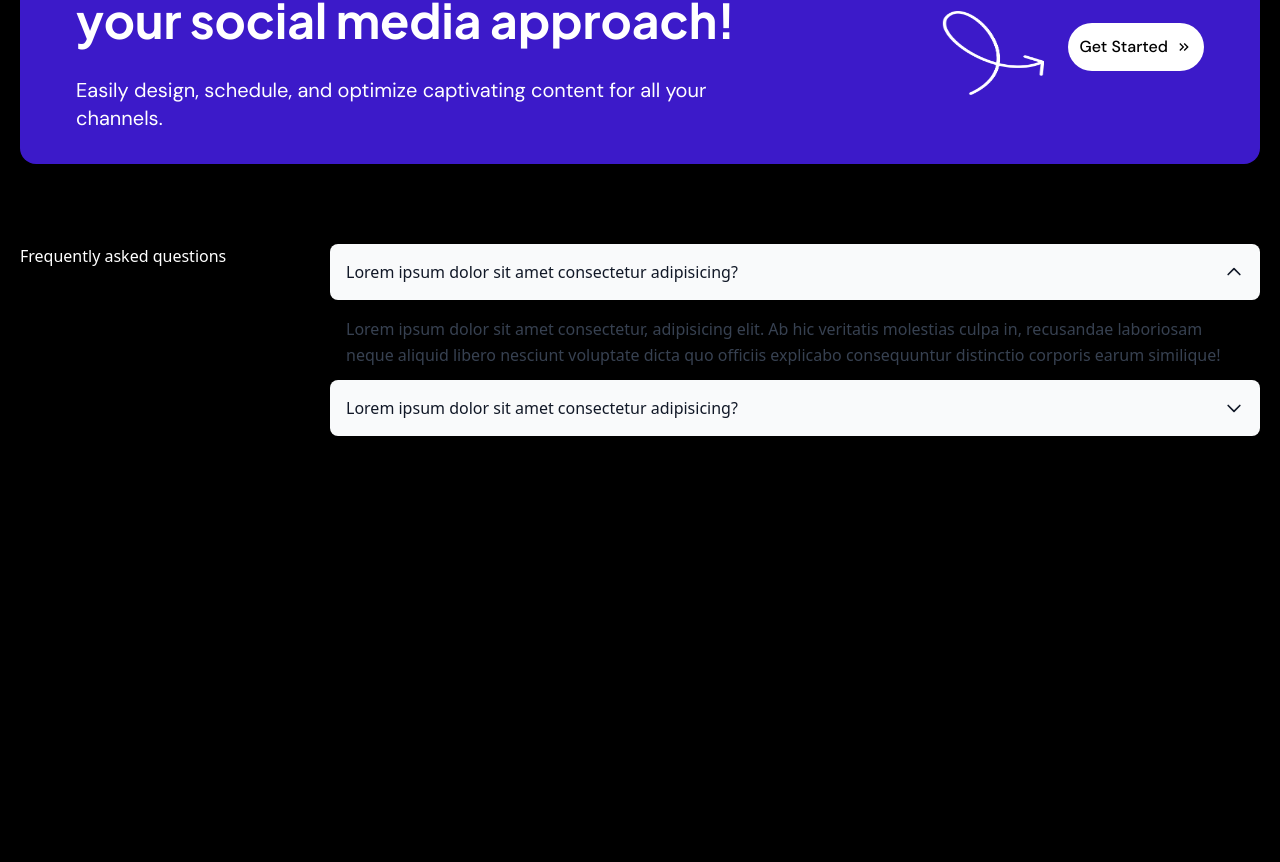
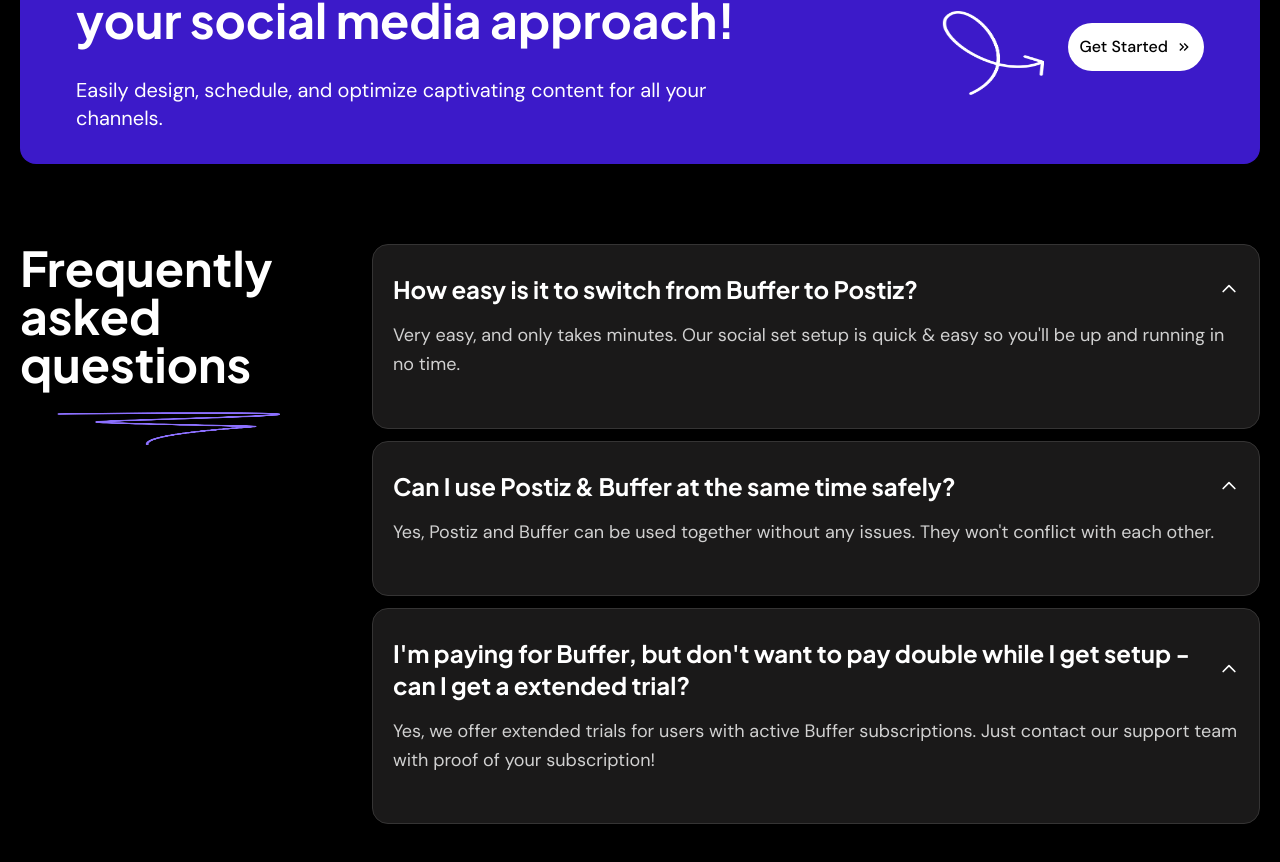
Before and after one commit to Oishee90/crazy-devs-task, a Next.js app: page / in a window 1280 px wide. Shown: the part 3922-4784 px from the top of the page. Before the commit the page ends 4398 px from the top, so only its background shows below. Built offline with nearby package versions, Linux system fonts and the light colour scheme.

Commit message:
faq section complte

```diff
--- a/app/Component/Faq.jsx
+++ b/app/Component/Faq.jsx
@@ -1,19 +1,27 @@
+/* eslint-disable react/no-unescaped-entities */
 import React from 'react';
-
+import Image from "next/image";
 const Faq = () => {
     return (
         <div className='py-10 px-5'>
-            <div className='flex flex-row items-start justify-between'>
-                <div>
-          <h1>Frequently asked questions</h1>
+            <div className='flex flex-col lg:flex-row items-center lg:items-start justify-between gap-5 lg:gap-14'>
+                <div className='w-full lg:w-1/4 flex-col items-center justify-center flex'>
+          <h1 className='lg:text-5xl font-bold plus-jakarta text-3xl text-[white] text-center lg:text-left'>Frequently asked questions</h1>
+          <Image
+    src="/image/fq.png"
+    alt="Left Bottom Image"
+    width={225}
+    height={60}
+    className='mt-3 lg:mt-6 w-[129px] h-[33px] lg:w-[223px] lg:h-[57]  '
+  />
                 </div>
-                <div className='w-3/4'>
+                <div className='w-full lg:w-3/4'>
                 <div className="space-y-3">
-  <details className="group [&_summary::-webkit-details-marker]:hidden" open>
+  <details className="group [&_summary::-webkit-details-marker]:hidden bg-[#1A1919] border border-[#353434] rounded-2xl pb-5" open>
     <summary
-      className="flex cursor-pointer items-center justify-between gap-1.5 rounded-lg bg-gray-50 p-4 text-gray-900"
+      className="flex cursor-pointer items-center justify-between gap-1.5 pt-7 lg:pr-5 lg:pl-5  pr-4 pl-4 text-white"
     >
-      <h2 className="font-medium">Lorem ipsum dolor sit amet consectetur adipisicing?</h2>
+      <h2 className="font-bold text-[22] lg:text-2xl plus-jakarta">How easy is it to switch from Buffer to Postiz?</h2>
 
       <svg
         className="size-5 shrink-0 transition duration-300 group-open:-rotate-180"
@@ -26,18 +34,16 @@ const Faq = () => {
       </svg>
     </summary>
 
-    <p className="mt-4 px-4 leading-relaxed text-gray-700">
-      Lorem ipsum dolor sit amet consectetur, adipisicing elit. Ab hic veritatis molestias culpa in,
-      recusandae laboriosam neque aliquid libero nesciunt voluptate dicta quo officiis explicabo
-      consequuntur distinctio corporis earum similique!
+    <p className=" text-lg mt-4 px-4 leading-relaxed text-[#D1D1D1] lg:pr-5 lg:pl-5 lg:pb-7  text-[22px] dm-sans">
+    Very easy, and only takes minutes. Our social set setup is quick & easy so you'll be up and running in no time.
     </p>
   </details>
 
-  <details className="group [&_summary::-webkit-details-marker]:hidden">
+  <details className="group [&_summary::-webkit-details-marker]:hidden bg-[#1A1919] border border-[#353434] rounded-2xl pb-5" open>
     <summary
-      className="flex cursor-pointer items-center justify-between gap-1.5 rounded-lg bg-gray-50 p-4 text-gray-900"
+      className="flex cursor-pointer items-center justify-between gap-1.5 pt-7 lg:pr-5 lg:pl-5  pr-4 pl-4 text-white"
     >
-      <h2 className="font-medium">Lorem ipsum dolor sit amet consectetur adipisicing?</h2>
+      <h2 className="font-bold text-[22] lg:text-2xl plus-jakarta">Can I use Postiz & Buffer at the same time safely?</h2>
 
       <svg
         className="size-5 shrink-0 transition duration-300 group-open:-rotate-180"
@@ -50,10 +56,30 @@ const Faq = () => {
       </svg>
     </summary>
 
-    <p className="mt-4 px-4 leading-relaxed text-gray-700">
-      Lorem ipsum dolor sit amet consectetur, adipisicing elit. Ab hic veritatis molestias culpa in,
-      recusandae laboriosam neque aliquid libero nesciunt voluptate dicta quo officiis explicabo
-      consequuntur distinctio corporis earum similique!
+    <p className=" text-lg mt-4 px-4 leading-relaxed text-[#D1D1D1] lg:pr-5 lg:pl-5 lg:pb-7  text-[22px] dm-sans">
+    Yes, Postiz and Buffer can be used together without any issues. They won't conflict with each other.
+    </p>
+  </details>
+
+  <details className="group [&_summary::-webkit-details-marker]:hidden bg-[#1A1919] border border-[#353434] rounded-2xl pb-5" open>
+    <summary
+      className="flex cursor-pointer items-center justify-between gap-1.5 pt-7 lg:pr-5 lg:pl-5  pr-4 pl-4 text-white"
+    >
+      <h2 className="font-bold text-[22] lg:text-2xl plus-jakarta">I'm paying for Buffer, but don't want to pay double while I get setup - can I get a extended trial?</h2>
+
+      <svg
+        className="size-5 shrink-0 transition duration-300 group-open:-rotate-180"
+        xmlns="http://www.w3.org/2000/svg"
+        fill="none"
+        viewBox="0 0 24 24"
+        stroke="currentColor"
+      >
+        <path strokeLinecap="round" strokeLinejoin="round" strokeWidth="2" d="M19 9l-7 7-7-7" />
+      </svg>
+    </summary>
+
+    <p className=" text-lg mt-4 px-4 leading-relaxed text-[#D1D1D1] lg:pr-5 lg:pl-5 lg:pb-7  text-[22px] dm-sans">
+    Yes, we offer extended trials for users with active Buffer subscriptions. Just contact our support team with proof of your subscription!
     </p>
   </details>
 </div>
```
